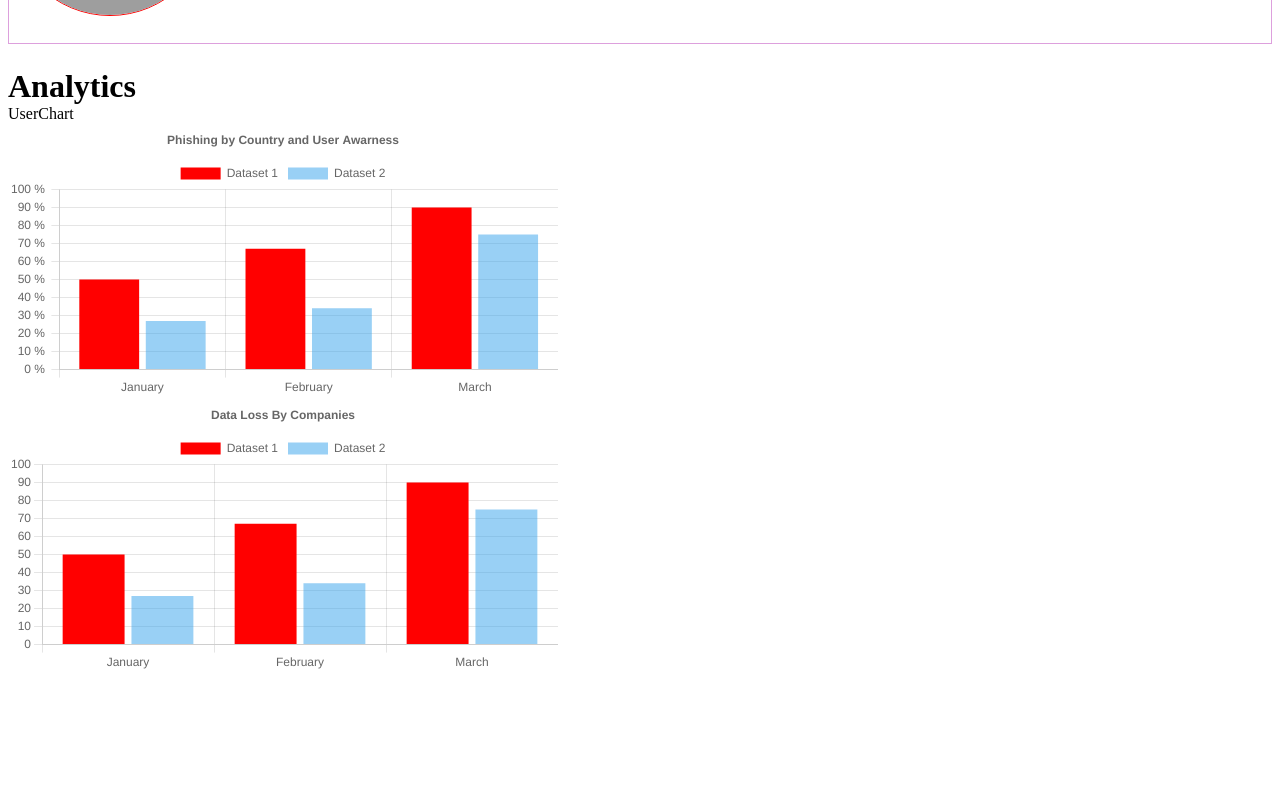
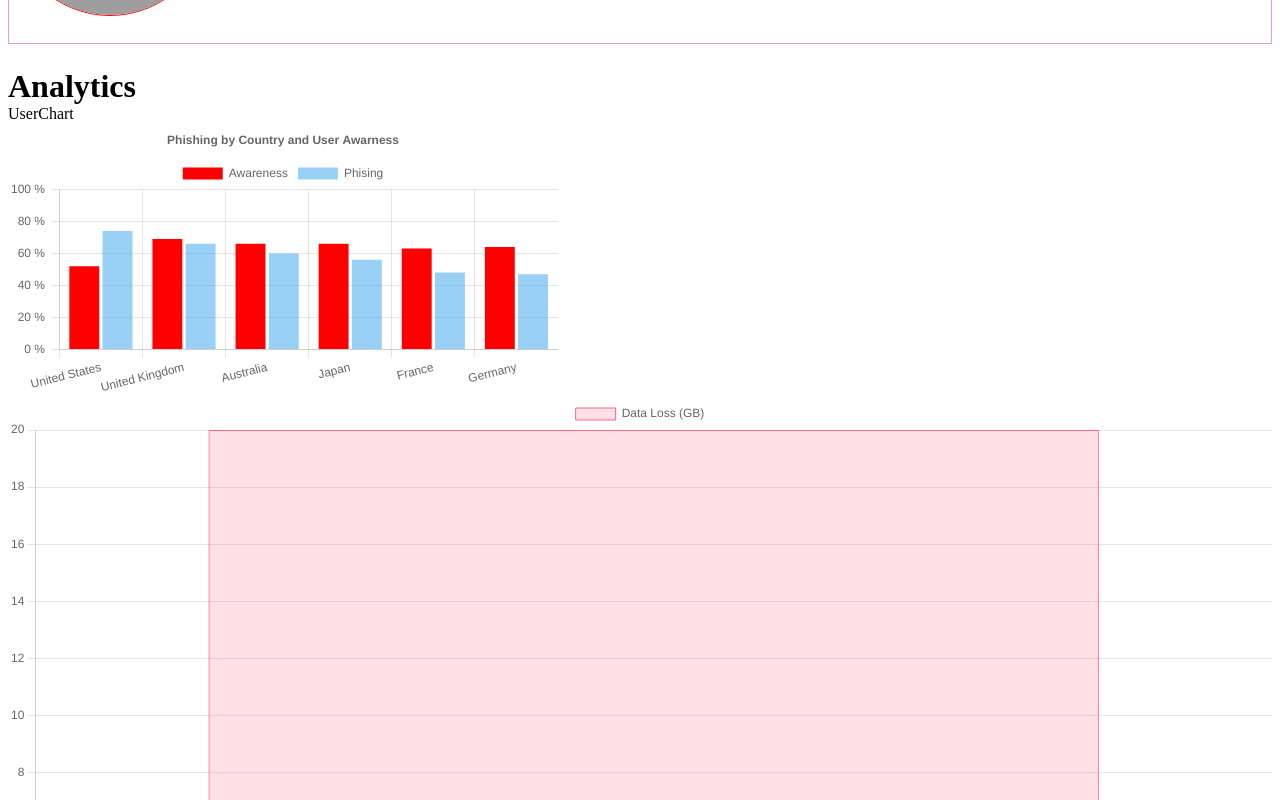
Before and after one commit to SaquibAsghar/random-security, a React (Vite) app: page /user/rtripati/analytics in a window 1280 px wide. Shown: the part 420-1220 px from the top of the page. Before the commit the page ends 1101 px from the top, so only its background shows below. Built offline with nearby package versions, Linux system fonts and the light colour scheme; grey boxes are pictures that could not be loaded.

Commit message:
work on chart page

```diff
--- a/src/components/UserChart/Chart.jsx
+++ b/src/components/UserChart/Chart.jsx
@@ -1,6 +1,4 @@
 /* eslint-disable react/prop-types */
-import React from "react";
-import { useSelector } from "react-redux";
 import {
   Chart as ChartJS,
   CategoryScale,
@@ -11,7 +9,6 @@ import {
   Legend,
 } from "chart.js";
 import { Bar } from "react-chartjs-2";
-import { selectAnalyticsSelector } from "../../features/analytics/analyticsSlice";
 
 ChartJS.register(
   CategoryScale,
@@ -65,8 +62,6 @@ export const data = {
   ],
 };
 
-const chartIdMap = {};
-
 const Chart = (props) => {
   const options = {
     responsive: true,
@@ -92,32 +87,24 @@ const Chart = (props) => {
       },
     },
   };
-  //   console.log(props.data);
-  if (chartIdMap[props.chartId]) {
-    chartIdMap[props.chartId];
-  }
-  const labels1 =
-    props.chartId === "ch_01" && props.data.map((label) => label.country);
-  const labels2 =
-    props.chartId === "ch_02" && props.data.map((label) => label.company);
-  console.log(labels1);
-  console.log(labels2);
+  const labels = props.data.map((label) => label.country);
+  const phisingData = props.data.map((phish) => phish.phising);
+  const awarnessData = props.data.map((awar) => (awar.awarness * 100) / 100);
   const data = {
     labels,
     datasets: [
       {
-        label: "Dataset 1",
-        data: [5000 / 100, 6700 / 100, 9000 / 100],
+        label: "Awareness",
+        data: awarnessData,
         backgroundColor: "red",
         yAxisID: "yAxis",
       },
       {
-        label: "Dataset 2",
-        data: [2700 / 100, 3400 / 100, 7500 / 100],
+        label: "Phising",
+        data: phisingData,
         backgroundColor: "rgba(53, 162, 235, 0.5)",
         yAxisID: "yAxis",
       },
-      // { yAxisID: "yAxis" },
     ],
   };
 
--- /dev/null
+++ b/src/components/UserChart/CountChart.jsx
@@ -0,0 +1,60 @@
+/* eslint-disable react/prop-types */
+import {
+  Chart as ChartJS,
+  CategoryScale,
+  LinearScale,
+  BarElement,
+  Title,
+  Tooltip,
+  Legend,
+} from "chart.js";
+import { Bar, Pie, Line, Doughnut } from "react-chartjs-2";
+
+ChartJS.register(
+  CategoryScale,
+  LinearScale,
+  BarElement,
+  Title,
+  Tooltip,
+  Legend
+);
+
+const CountChart = (props) => {
+  console.log(props);
+  const userOrganizationData = props.data.find(
+    (item) => item.company === props.userOrganiztaion
+  );
+  console.log(userOrganizationData);
+
+  const data = {
+    labels: ["ABC"], // Extract company names from data
+    datasets: [
+      {
+        label: "Data Loss (GB)",
+        data: [20], // Extract data-loss values
+        backgroundColor: "rgba(255, 99, 132, 0.2)",
+        borderColor: "rgba(255, 99, 132, 1)",
+        borderWidth: 1,
+      },
+    ],
+  };
+
+  const options = {
+    scales: {
+      yAxes: [
+        {
+          ticks: {
+            beginAtZero: true,
+            label: `${props.locals["data-loss"]}`, // Add data-loss unit
+          },
+        },
+      ],
+    },
+  };
+
+  const labels = props.data.map((label) => label.country);
+  //   return <h1>Hello</h1>;
+  return <Bar data={data} options={options} />;
+};
+
+export default CountChart;
--- a/src/components/UserChart/UserChart.jsx
+++ b/src/components/UserChart/UserChart.jsx
@@ -1,17 +1,36 @@
+/* eslint-disable react/prop-types */
 import React, { useMemo } from "react";
 import { useSelector } from "react-redux";
 import { selectAnalyticsSelector } from "../../features/analytics/analyticsSlice";
 import Chart from "./Chart";
+import CountChart from "./CountChart";
 
-const UserChart = ({ charts }) => {
+const UserChart = ({ userDisplayChartList, userOrganiztaion }) => {
   const analytics = useSelector(selectAnalyticsSelector);
   console.log(analytics);
+  const chartWithPercentage = analytics.filter(
+    (analytic) => analytic.chartId === "ch_01" && analytic
+  );
+
+  const chartWithCount = analytics.filter(
+    (analytic) => analytic.chartId === "ch_02" && analytic
+  );
+
+  console.log(chartWithPercentage);
+  console.log(chartWithCount);
   return (
     <>
       <div>UserChart</div>
-      {analytics.map((analytic) => (
-        <Chart key={analytic.chartId} {...analytic}/>
-      ))}
+
+      {userDisplayChartList.includes("ch_01") && (
+        <Chart {...chartWithPercentage[0]} />
+      )}
+      {userDisplayChartList.includes("ch_02") && (
+        <CountChart
+          {...chartWithCount[0]}
+          userOrganiztaion={userOrganiztaion}
+        />
+      )}
     </>
   );
 };
--- a/src/pages/AnalyticsPage.jsx
+++ b/src/pages/AnalyticsPage.jsx
@@ -15,7 +15,7 @@ const AnalyticsPage = () => {
       <header style={{ fontSize: "xx-large", fontWeight: 700 }}>
         Analytics
       </header>
-      <UserChart />
+      <UserChart userDisplayChartList = {user.charts} userOrganiztaion={user.organization} />
     </>
   );
 };
```
